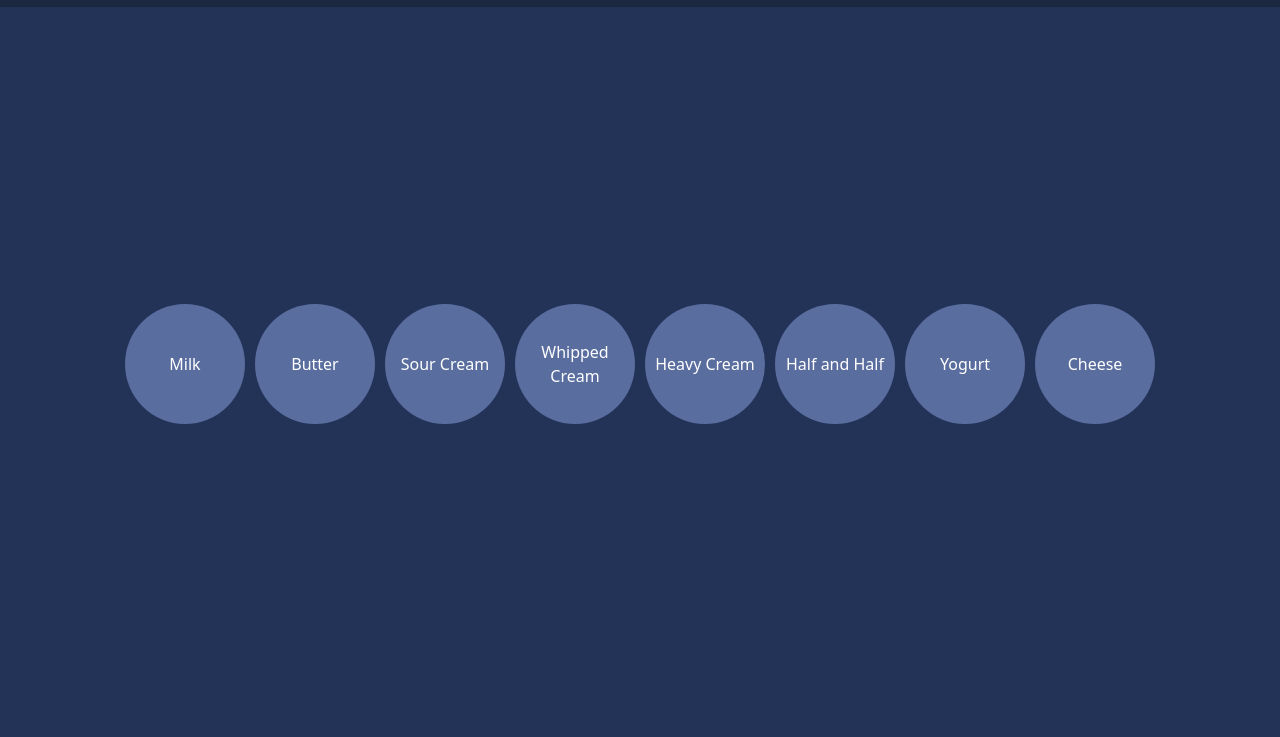
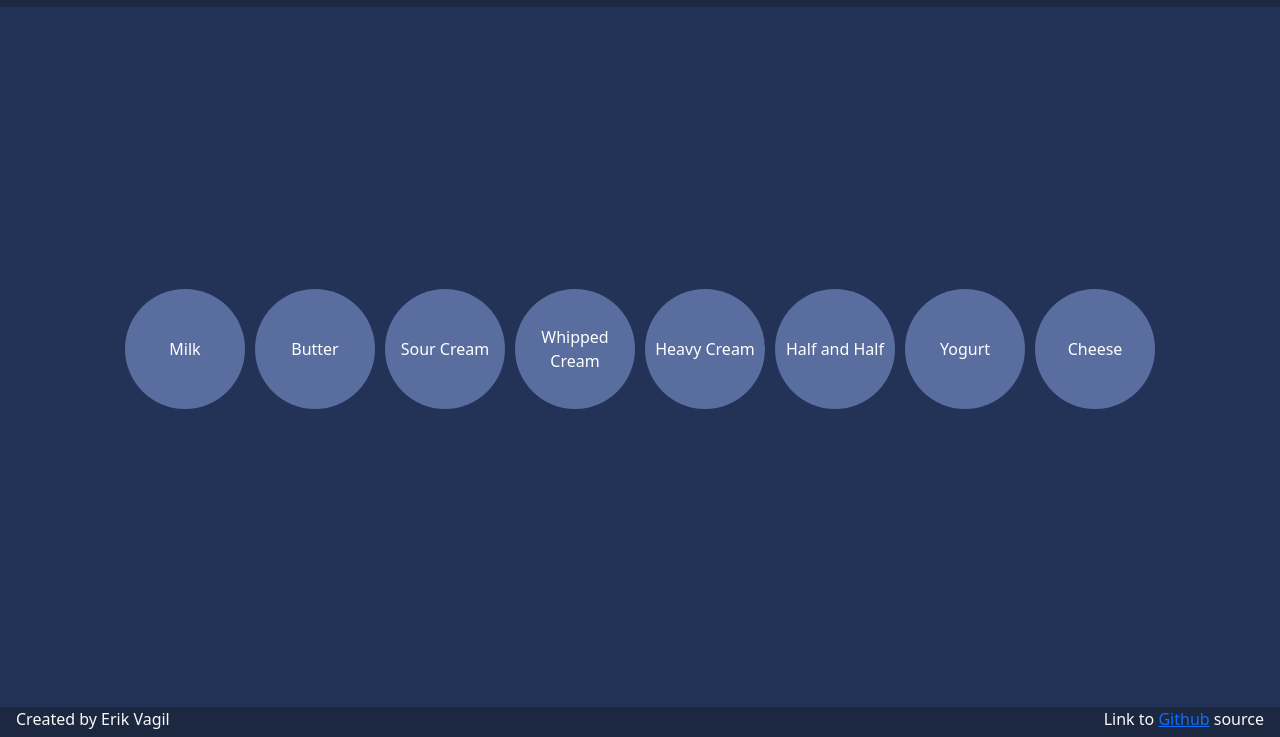
Before and after one commit to ErikVagil/bubblebasket, a plain HTML site: page dairy.html in a window 1280 px wide. Shown: the part 63-800 px from the top of the page. Drawn offline with nearby package versions, Linux system fonts and the light colour scheme.

Commit message:
Added footer with credit and link to Github on all pages

```diff
--- a/dairy.html
+++ b/dairy.html
@@ -76,6 +76,11 @@
         </div>
     </main>
 
+    <footer class="container-fluid px-3">
+        <div class="float-start">Created by Erik Vagil</div>
+        <div class="float-end">Link to <a href="https://github.com/ErikVagil/startup">Github</a> source</div>
+    </footer>
+
     <script
         src="https://cdn.jsdelivr.net/npm/bootstrap@5.3.0-alpha1/dist/js/bootstrap.bundle.min.js"
         integrity="sha384-w76AqPfDkMBDXo30jS1Sgez6pr3x5MlQ1ZAGC+nuZB+EYdgRZgiwxhTBTkF7CXvN"
--- a/style.css
+++ b/style.css
@@ -15,8 +15,14 @@ header {
 
 main {
     display: flex;
-    flex: 1 calc(100vh - 70px);
+    flex: 1 calc(100vh - 100px);
     background-color: rgb(35, 51, 88);
+}
+
+footer {
+    flex: 0 30px;
+    align-items: center;
+    background-color: rgb(28, 39, 64);
 }
 
 .bubbles {
@@ -25,7 +31,7 @@ main {
     justify-content: center;
     align-items: center;
     width: 100%;
-    min-height: calc(100vh - 70px);
+    min-height: calc(100vh - 100px);
 }
 
 .bubbles-list {
```
Also changed, not shown: drinks.html (+5 -0 lines), fish.html (+5 -0 lines), fruit.html (+5 -0 lines), grains.html (+5 -0 lines), index.html (+5 -0 lines), meat.html (+5 -0 lines), pantry.html (+5 -0 lines), shoppinglist.html (+5 -0 lines), veggies.html (+5 -0 lines).
